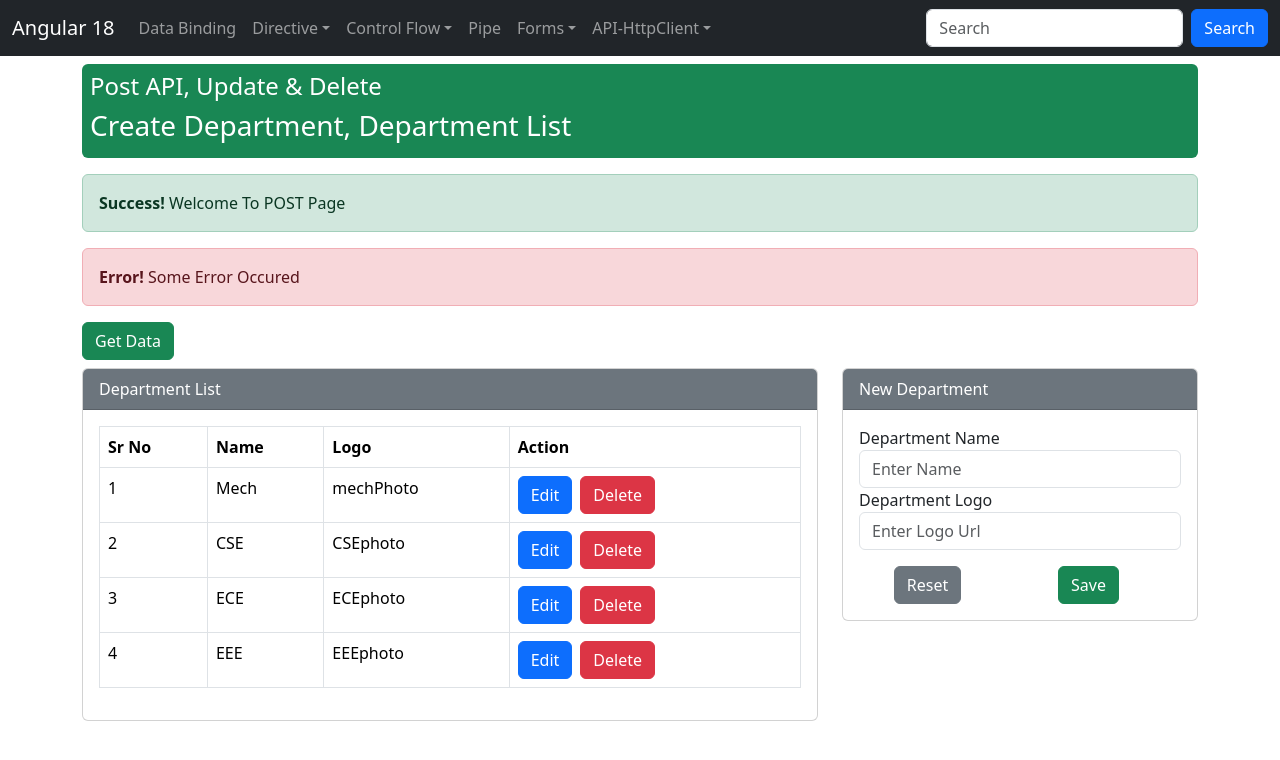
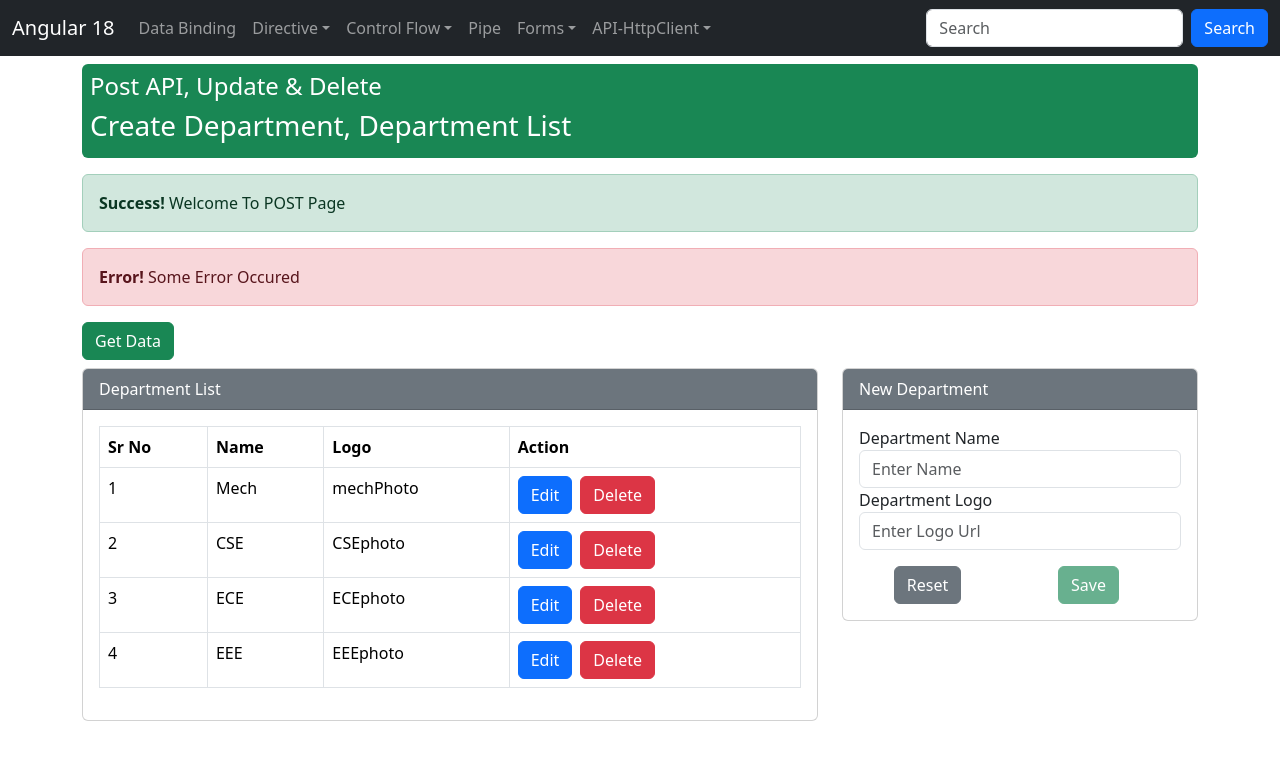
Before and after one commit to sanketbelkhede/angular_18, an Angular app: page /post-api in a window 1280 px wide. Shown: the top 760 px of the page. Built offline with nearby package versions, Linux system fonts and the light colour scheme.

Commit message:
disable button added

```diff
--- a/src/app/components/apiIntigration/post-api/post-api.component.html
+++ b/src/app/components/apiIntigration/post-api/post-api.component.html
@@ -67,10 +67,10 @@
             <div class="col-6 text-center">
               @if (departmentObj.departmentId == "") {
 <!--                <button class="btn btn-success" (click)="onSave()">Save</button>-->
-                <app-my-button (onBtnClick)="onSave()" [btnClass]="'btn-success'" [btnText]="'Save'"></app-my-button>
+                <app-my-button (onBtnClick)="onSave()" [disabled]="(departmentObj.departmentName == '' || departmentObj.departmentLogo == '')" [btnClass]="'btn-success'" [btnText]="'Save'"></app-my-button>
               } @else {
 <!--                <button class="btn btn-warning" (click)="onUpdate()">Update</button>-->
-                <app-my-button (onBtnClick)="onUpdate()" [btnClass]="'btn-warning'" [btnText]="'Update'"></app-my-button>
+                <app-my-button (onBtnClick)="onUpdate()" [disabled]="(departmentObj.departmentName == '' || departmentObj.departmentLogo == '')" [btnClass]="'btn-warning'" [btnText]="'Update'"></app-my-button>
               }
             </div>
           </div>
--- a/src/app/reusableComponent/my-button/my-button.component.html
+++ b/src/app/reusableComponent/my-button/my-button.component.html
@@ -1 +1 @@
-<button class="btn {{ btnClass }}" (click)="onClick()">{{ btnText }}</button>
+<button [disabled]="disabled" class="btn {{ btnClass }}" (click)="onClick()">{{ btnText }}</button>
--- a/src/app/reusableComponent/my-button/my-button.component.ts
+++ b/src/app/reusableComponent/my-button/my-button.component.ts
@@ -10,10 +10,13 @@ import {Component, EventEmitter, Input, Output} from '@angular/core';
 export class MyButtonComponent {
   @Input() btnText: string = "";
   @Input() btnClass: string = "";
+  @Input() disabled: boolean = false;
+
 
   @Output() onBtnClick = new EventEmitter<any>();
 
   onClick() {
+    console.log(this.disabled)
     this.onBtnClick.emit("Hello There!");
   }
 }
```
